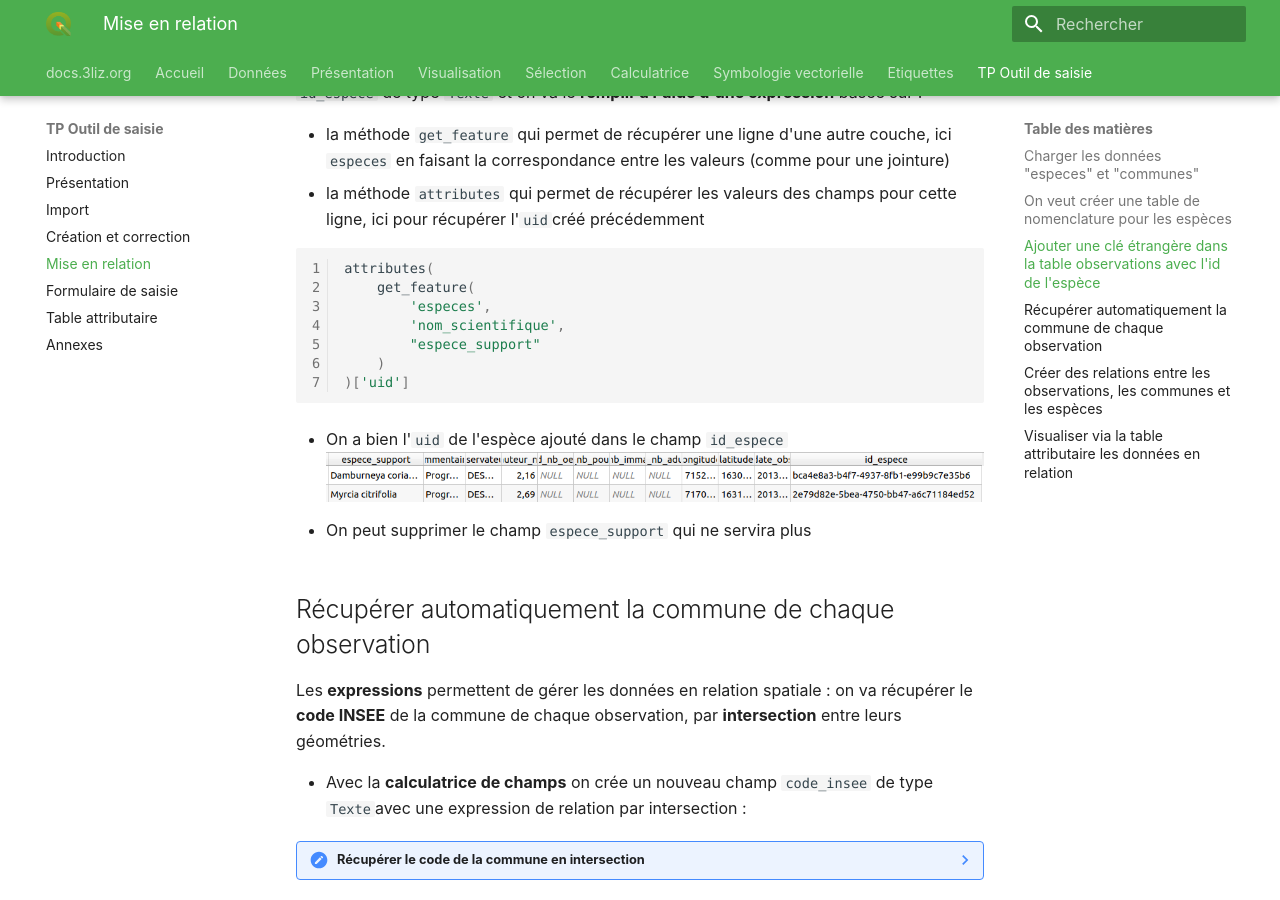
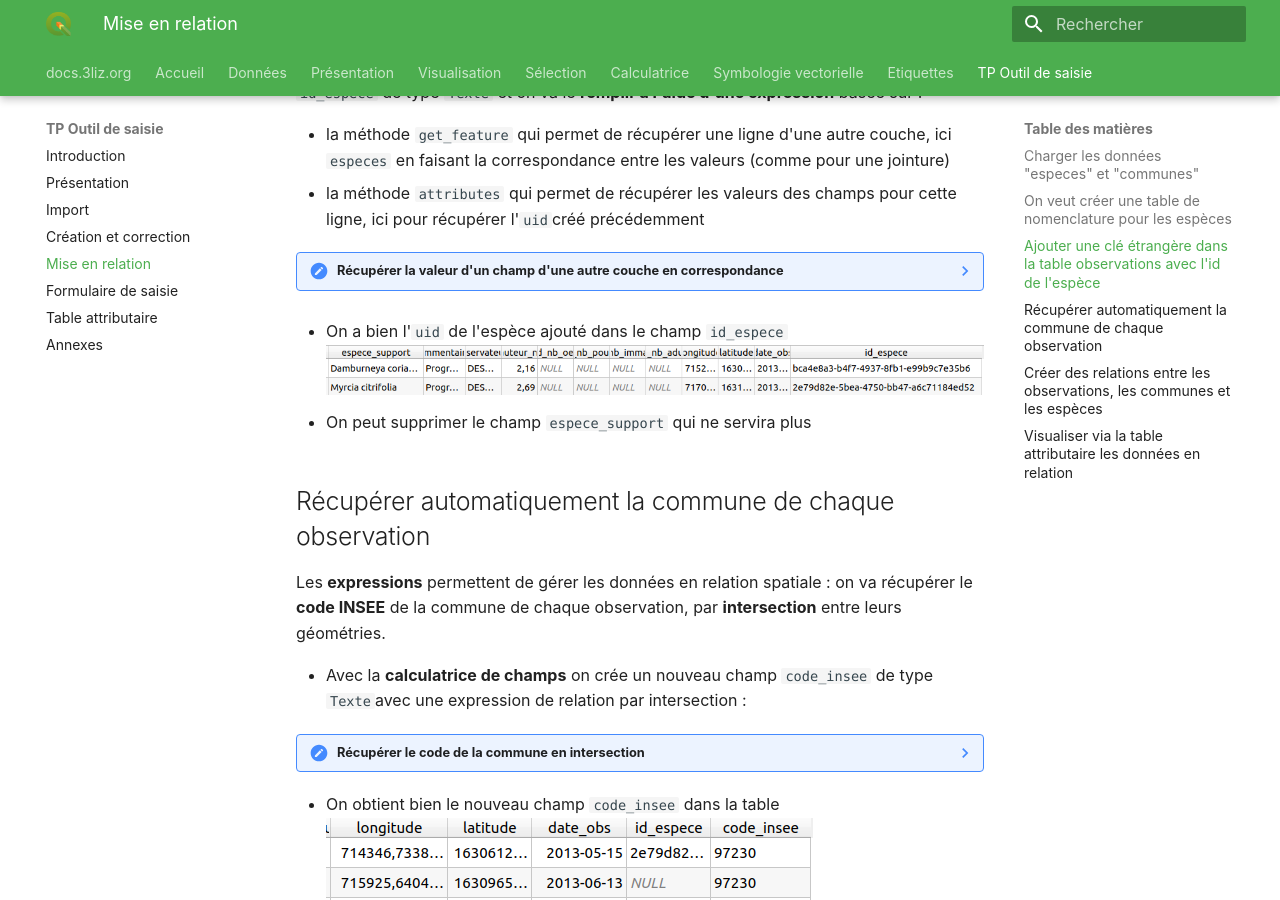
Before and after one commit to 3liz/formation-qgis-expressions, an MkDocs documentation site: the page built from docs/tp_relation.md, in a window 1280 px wide and 900 px high, scrolled down 1497 px. Built offline with MkDocs 1.6.1 and Material for MkDocs 9.7.7, drawn with Linux system fonts in a browser that asks for light colours; nearby versions of some CDN libraries; some of the changed lines change nothing that is shown.

Commit message:
TP - Relations - Utiliser note pour masque l'expression

````diff
--- a/docs/tp_relation.md
+++ b/docs/tp_relation.md
@@ -45,15 +45,23 @@ le **remplir à l'aide d'une expression** basée sur :
 * la méthode `attributes` qui permet de récupérer les valeurs des champs
   pour cette ligne, ici pour récupérer l'`uid`créé précédemment
 
-  ```sql
-  attributes(
-      get_feature(
-          'especes',
-          'nom_scientifique',
-          "espece_support"
-      )
-  )['uid']
-  ```
+??? note "Récupérer la valeur d'un champ d'une autre couche en correspondance"
+    * On utilise `get_feature` qui permet de récupérer un **objet d'une autre couche**
+      en faisant la correspondance avec la valeur d'un champ de la couche
+    * on utilise `attributes` qui permet de récupérer les **valeurs** de tous les champs
+    * on utilise `['uid']` pour récupérer **la valeur du champ** `uid`
+    ```sql
+    attributes(
+        get_feature(
+            -- nom de la couche où chercher la donnée
+            'especes',
+            -- nom du champ dans la couche ou chercher la donnée
+            'nom_scientifique',
+            -- nom du champ dans la couche "fille", ici les observations
+            "espece_support"
+        )
+    )['uid']
+    ```
 
 * On a bien l'`uid` de l'espèce ajouté dans le champ `id_espece`
 ![width:900](media/observations_id_espece.png)
````
